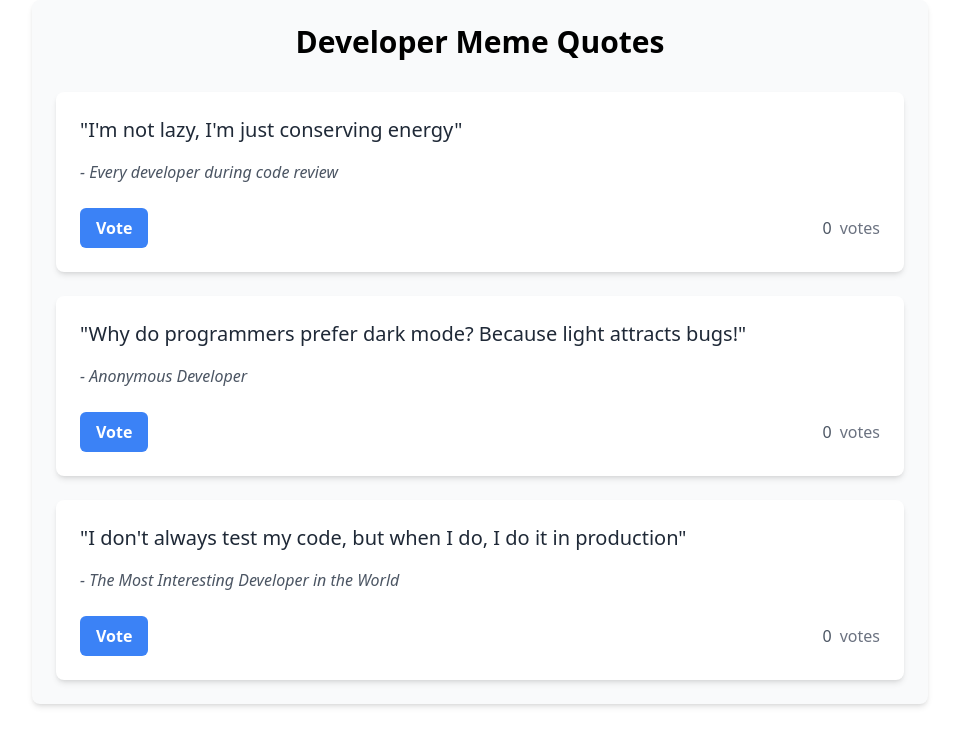
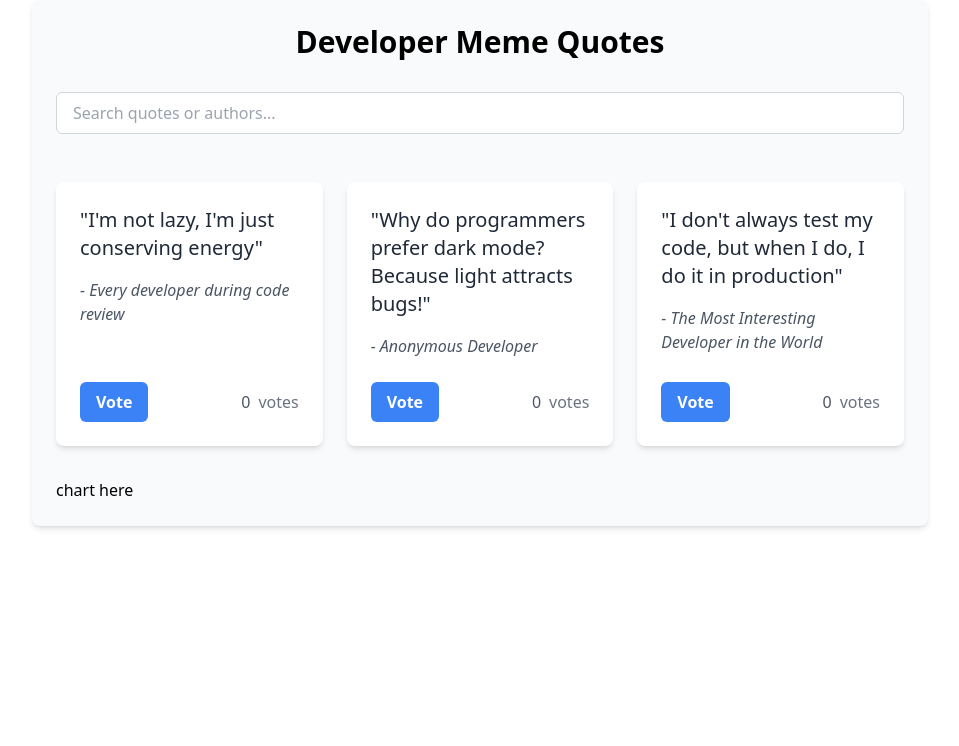
Before and after one commit to PlengNakdee/meme-vote, a React (Create React App) app: page /home in a window 1280 px wide. Shown: the top 746 px of the page, without its empty margins (160-1119 px from the left). Built offline with nearby package versions, Linux system fonts and the light colour scheme.

Commit message:
search function

```diff
--- a/package.json
+++ b/package.json
@@ -6,11 +6,14 @@
     "@testing-library/jest-dom": "^5.16.5",
     "@testing-library/react": "^13.4.0",
     "@testing-library/user-event": "^13.5.0",
+    "@types/chart.js": "^2.9.41",
     "@types/jest": "^27.5.2",
     "@types/node": "^16.18.126",
     "@types/react": "^18.2.0",
     "@types/react-dom": "^18.2.0",
+    "chart.js": "^4.4.9",
     "react": "^18.2.0",
+    "react-chartjs-2": "^5.3.0",
     "react-dom": "^18.2.0",
     "react-router-dom": "^6.11.0",
     "react-scripts": "5.0.1",
--- a/src/components/Home.tsx
+++ b/src/components/Home.tsx
@@ -14,6 +14,8 @@ const LoadingCard = () => (
 
 const Home = () => {
     const [votes, setVotes] = useState<number[]>([0, 0, 0]);
+    const [searchTerm, setSearchTerm] = useState('');
+
     const handleVote = (index: number) => {
         const newVotes = [...votes];
         newVotes[index] += 1;
@@ -24,29 +26,49 @@ const Home = () => {
         { id: 1, quote: "I'm not lazy, I'm just conserving energy", author: "Every developer during code review"},
         { id: 2, quote: "Why do programmers prefer dark mode? Because light attracts bugs!", author: "Anonymous Developer" },
         { id: 3, quote: "I don't always test my code, but when I do, I do it in production", author: "The Most Interesting Developer in the World" },
-    ]
+    ];
 
-    const memesWithVotes = memes.map((meme, index) => ({
+    const filteredMemes = memes.filter(meme =>
+        meme.quote.toLowerCase().includes(searchTerm.toLowerCase()) ||
+        meme.author.toLowerCase().includes(searchTerm.toLowerCase())
+    );
+
+    const memesWithVotes = filteredMemes.map((meme, index) => ({
         ...meme,
-        votes: votes[index],
-        originalIndex: index
-      })).sort((a, b) => b.votes - a.votes);
+        votes: votes[memes.findIndex(m => m.id === meme.id)],
+        originalIndex: memes.findIndex(m => m.id === meme.id)
+    })).sort((a, b) => b.votes - a.votes);
 
     return (
         <div className='mx-auto max-w-4xl p-6 bg-gray-50 rounded-lg shadow-md'>
             <h1 className='text-3xl font-bold text-center mb-8'>Developer Meme Quotes</h1>
 
-            <div className='rid grid-cols-1 md:grid-cols-2 lg:grid-cols-3'>
-                {memesWithVotes.map((meme, index) => (
+            <div className="mb-6">
+                <input
+                    type="text"
+                    placeholder="Search quotes or authors..."
+                    value={searchTerm}
+                    onChange={(e) => setSearchTerm(e.target.value)}
+                    className="w-full px-4 py-2 rounded-md border border-gray-300 focus:outline-none focus:ring-2 focus:ring-blue-500"
+                />
+            </div>
+
+            <div className='grid grid-cols-1 md:grid-cols-2 lg:grid-cols-3 gap-6'>
+                {memesWithVotes.map((meme) => (
                     <Suspense key={meme.id} fallback={<LoadingCard />}>
                         <MemeCard
                             quote={meme.quote}
                             author={meme.author}
                             votes={meme.votes}
-                            onVote={() => handleVote(index)}
+                            onVote={() => handleVote(meme.originalIndex)}
+                            searchTerm={searchTerm}
                         />
                     </Suspense>
                 ))}
+            </div>
+
+            <div className="mt-8">
+                chart here
             </div>
         </div>
     );
--- a/src/components/MemeCard.tsx
+++ b/src/components/MemeCard.tsx
@@ -3,16 +3,35 @@ interface MemeCardProps {
   author: string;
   votes: number;
   onVote: () => void;
+  searchTerm: string;
 }
 
-const MemeCard = ({ quote, author, votes, onVote }: MemeCardProps) => (
+const MemeCard = ({ quote, author, votes, onVote, searchTerm }: MemeCardProps) => {
+  const highlightText = (text: string, highlight: string) => {
+    if (!highlight.trim()) {
+      return text;
+    }
+
+    const regex = new RegExp(`(${highlight})`, 'gi');
+    const parts = text.split(regex);
+
+    return parts.map((part, i) =>
+      regex.test(part) ? (
+        <span key={i} className="bg-yellow-200">{part}</span>
+      ) : (
+        <span key={i}>{part}</span>
+      )
+    );
+  };
+
+  return (
     <div className="bg-white rounded-lg shadow-md p-6 flex flex-col mt-6">
       <div className="flex-1">
         <p className="text-xl font-medium mb-4 text-gray-800">
-        "{quote}"
+          "{highlightText(quote, searchTerm)}"
         </p>
         <p className="text-gray-600 italic">
-        - {author}
+          - {highlightText(author, searchTerm)}
         </p>
       </div>
 
@@ -34,5 +53,6 @@ const MemeCard = ({ quote, author, votes, onVote }: MemeCardProps) => (
       </div>
     </div>
   );
+};
 
 export default MemeCard;
```
Also changed, not shown: 1 other file (tests, documents, lock files or other folders). Lines whose indentation alone changed are shown as unchanged.
